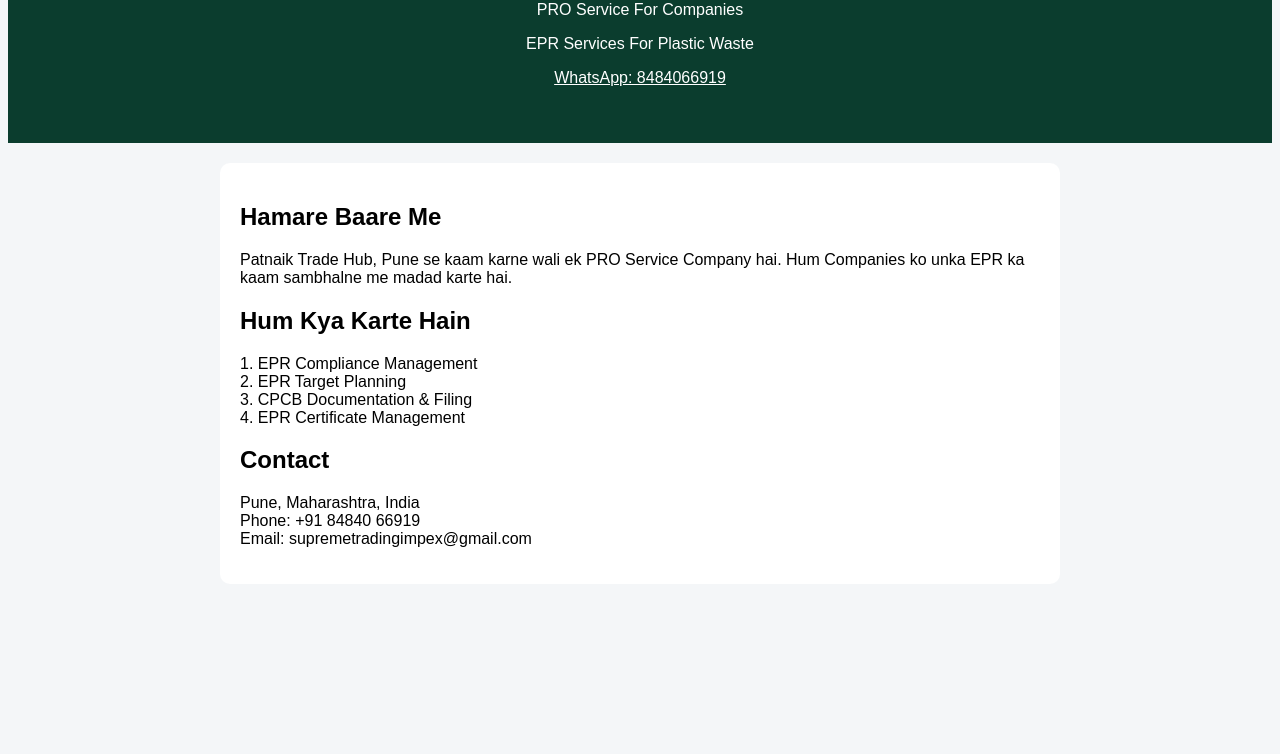
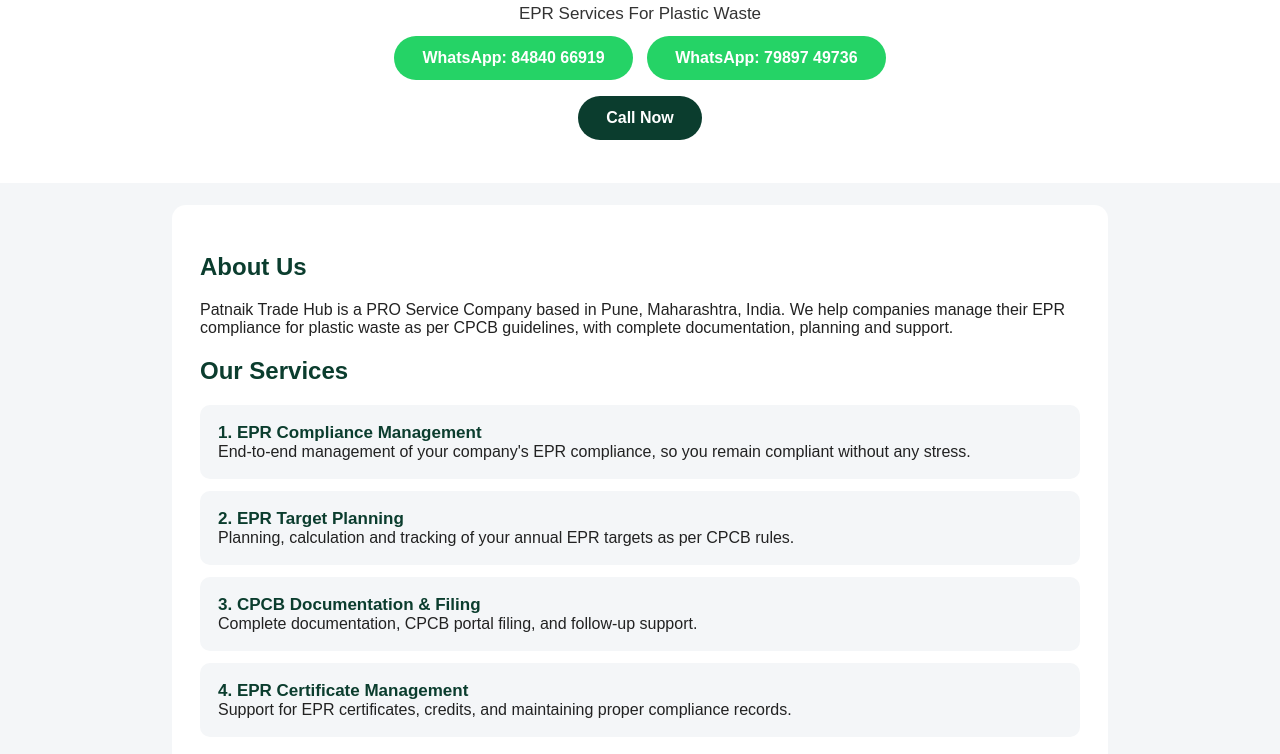
Before and after one commit to supremetradingimpex-dotcom/patnaik-trade-hub, a plain HTML site: page index.html in a window 1280 px wide. Shown: the part 127-881 px from the top of the page. Before the commit the page ends 800 px from the top, so only its background shows below. Drawn offline with Linux system fonts and the light colour scheme.

Commit message:
Update index.html

```diff
--- a/index.html
+++ b/index.html
@@ -1,32 +1,47 @@
 <!DOCTYPE html>
-<html>
+<html lang="en">
 <head>
-<title>Patnaik Trade Hub - PRO Service</title>
+<meta charset="UTF-8">
+<meta name="viewport" content="width=device-width, initial-scale=1.0">
+<title>Patnaik Trade Hub - PRO Service For Companies | Pune</title>
 <style>
-body{font-family:Arial;text-align:center;background:#f4f6f8}
-header{background:#0b3d2e;color:#fff;padding:40px}
-.box{background:#fff;margin:20px auto;max-width:800px;padding:20px;border-radius:10px;text-align:left}
+body{font-family:Arial,sans-serif;margin:0;background:#f4f6f8;color:#222;text-align:center}
+header{background:#fff;padding:35px 20px}
+header img{width:190px;max-width:80%}
+header h1{color:#0b3d2e;font-size:32px;margin:12px 0 5px}
+header p{margin:4px;font-size:17px;color:#333}
+.btn{display:inline-block;background:#25D366;color:#fff;padding:13px 28px;border-radius:30px;text-decoration:none;font-weight:bold;margin:8px 5px}
+.btn2{background:#0b3d2e}
+.box{background:#fff;margin:22px auto;max-width:880px;padding:28px;border-radius:14px;text-align:left}
+.card{background:#f4f6f8;padding:18px;border-radius:10px;margin:12px 0}
+.card b{color:#0b3d2e;font-size:17px}
+h2{color:#0b3d2e}
+footer{background:#0b3d2e;color:#fff;padding:20px;font-size:14px}
 </style>
 </head>
 <body>
 <header>
+<img src="logo.png" alt="Patnaik Trade Hub Logo">
 <h1>Patnaik Trade Hub</h1>
-<p>PRO Service For Companies</p>
+<p><b>PRO Service For Companies</b></p>
 <p>EPR Services For Plastic Waste</p>
-<p><a style="color:#fff" href="https://wa.me/918484066919">WhatsApp: 8484066919</a></p>
+<a class="btn" href="https://wa.me/918484066919">WhatsApp: 84840 66919</a>
+<a class="btn" href="https://wa.me/917989749736">WhatsApp: 79897 49736</a><br>
+<a class="btn btn2" href="tel:+918484066919">Call Now</a>
 </header>
 <div class="box">
-<h2>Hamare Baare Me</h2>
-<p>Patnaik Trade Hub, Pune se kaam karne wali ek PRO Service Company hai. Hum Companies ko unka EPR ka kaam sambhalne me madad karte hai.</p>
-<h2>Hum Kya Karte Hain</h2>
-<p>1. EPR Compliance Management<br>
-2. EPR Target Planning<br>
-3. CPCB Documentation & Filing<br>
-4. EPR Certificate Management</p>
-<h2>Contact</h2>
-<p>Pune, Maharashtra, India<br>
-Phone: +91 84840 66919<br>
-Email: supremetradingimpex@gmail.com</p>
+<h2>About Us</h2>
+<p>Patnaik Trade Hub is a PRO Service Company based in Pune, Maharashtra, India. We help companies manage their EPR compliance for plastic waste as per CPCB guidelines, with complete documentation, planning and support.</p>
+<h2>Our Services</h2>
+<div class="card"><b>1. EPR Compliance Management</b><br>End-to-end management of your company's EPR compliance, so you remain compliant without any stress.</div>
+<div class="card"><b>2. EPR Target Planning</b><br>Planning, calculation and tracking of your annual EPR targets as per CPCB rules.</div>
+<div class="card"><b>3. CPCB Documentation & Filing</b><br>Complete documentation, CPCB portal filing, and follow-up support.</div>
+<div class="card"><b>4. EPR Certificate Management</b><br>Support for EPR certificates, credits, and maintaining proper compliance records.</div>
+<h2>Why Choose Us?</h2>
+<p>✅ 100% Focused on PRO Services<br>✅ CPCB Compliant Process<br>✅ Serving Companies Across India from Pune<br>✅ Clear Documentation & Timely Support</p>
+<h2>Contact Us</h2>
+<p><b>Patnaik Trade Hub</b><br>Pune, Maharashtra, India<br>Phone / WhatsApp 1: +91 84840 66919<br>Phone / WhatsApp 2: +91 79897 49736<br>Email: patnaiktradehub@gmail.com</p>
 </div>
+<footer>Patnaik Trade Hub, Pune | PRO Service For Companies | EPR Services For Plastic Waste</footer>
 </body>
 </html>
```
